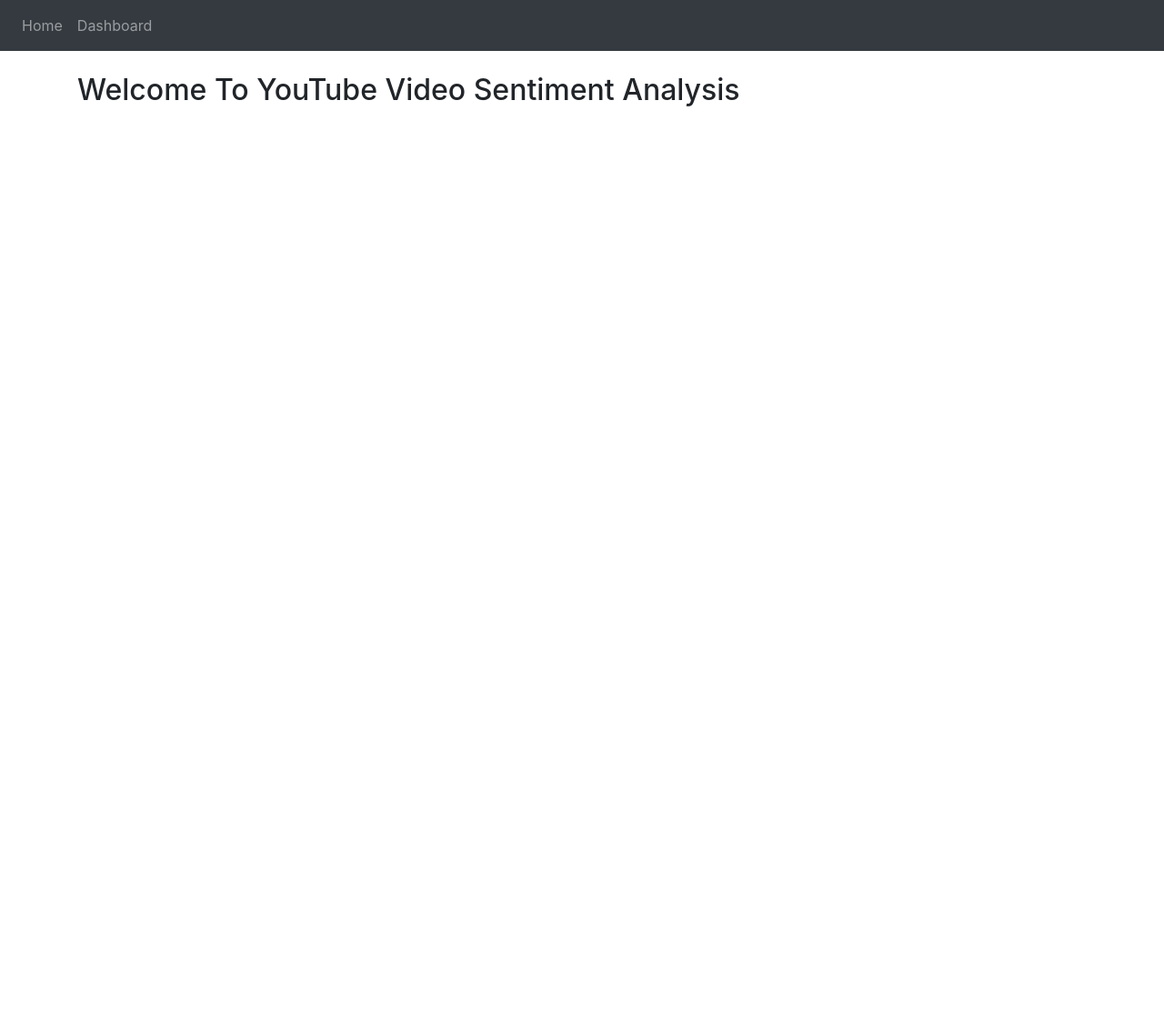
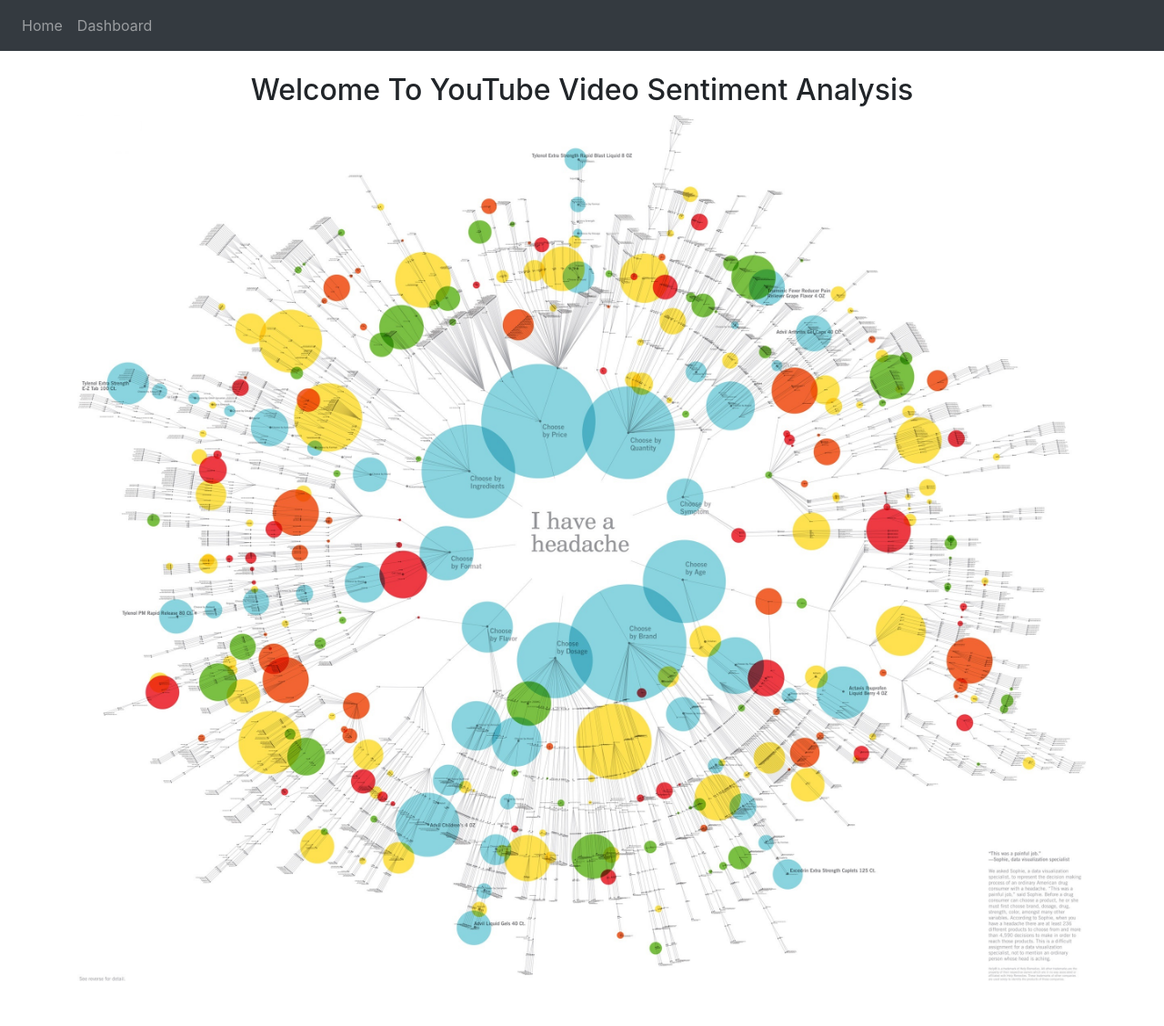
Before and after one commit to Distributed-and-Scalable-Engineering/youtube-analysis, a Flask app: page / in a window 1280 px wide. Shown: the whole page at 91% size. Before the commit the page ends 117 px from the top, so only its background shows below. Run offline with Flask 3, Linux system fonts and the light colour scheme; some libraries are stand-ins or nearby versions.

Commit message:
commit updates

```diff
--- a/application/routes.py
+++ b/application/routes.py
@@ -37,7 +37,7 @@
             res = 'newyork'
         elif(category.lower() == 'Texas'.lower()):
             res = 'texas'
-        else:
+        elif(category.lower() == 'Chicago'.lower()):
             res = 'chicago'
 
     if(res == None):
--- a/application/templates/index.html
+++ b/application/templates/index.html
@@ -69,12 +69,20 @@
         </nav>
         <div class="container mt-4">
             {% block content %}
-            <h2>
-                Welcome To YouTube Video Sentiment Analysis
-            </h2>
 
-            <div class="">
-
+            <div class="text-center">
+                <h2>
+                    Welcome To YouTube Video Sentiment Analysis
+                </h2>
+                <div class="text-center">
+                    <img
+                    alt="Dashboard"
+                    class="mb-5"
+                    height="100%"
+                    src="{{url_for('static', filename='/img/sentiment3.png')}}"
+                    width="100%"
+                    />
+                </div>
             </div>
             {% endblock %}
         </div>
```
Also changed, not shown: application/static/img/sentiment3.png (added).
